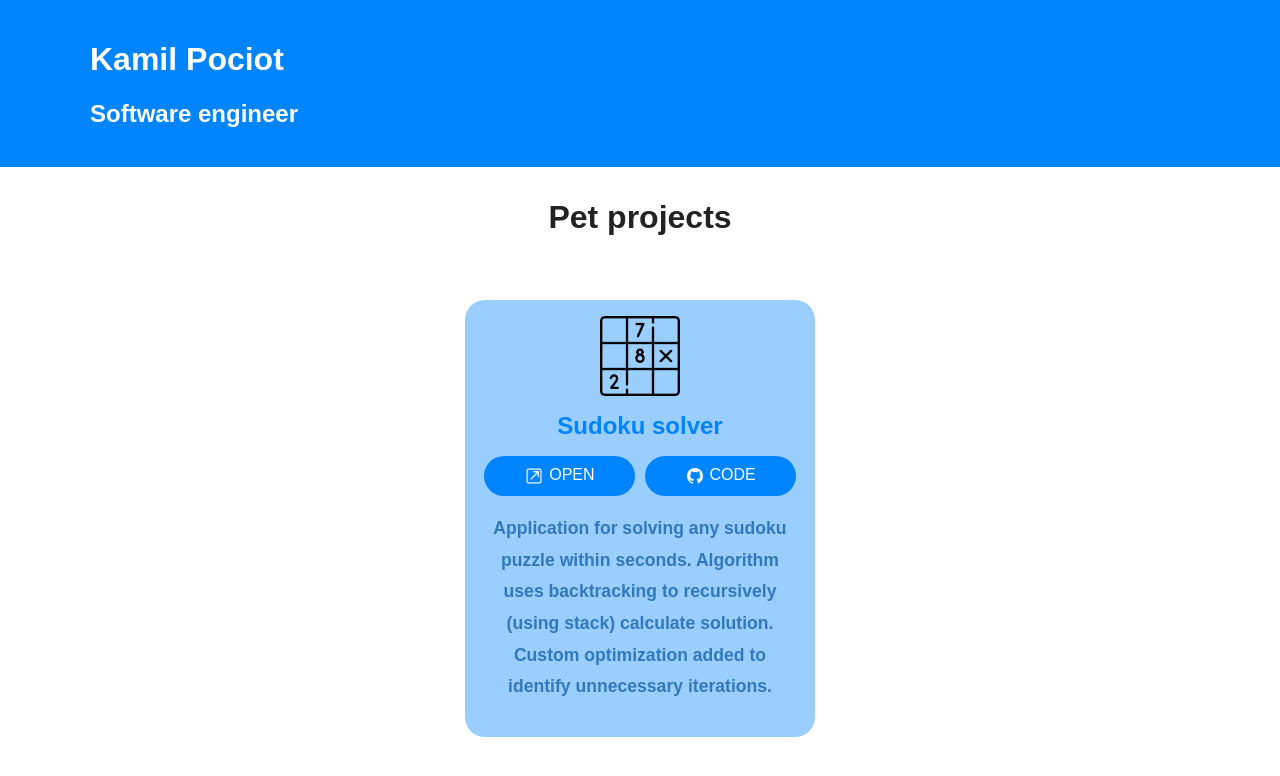
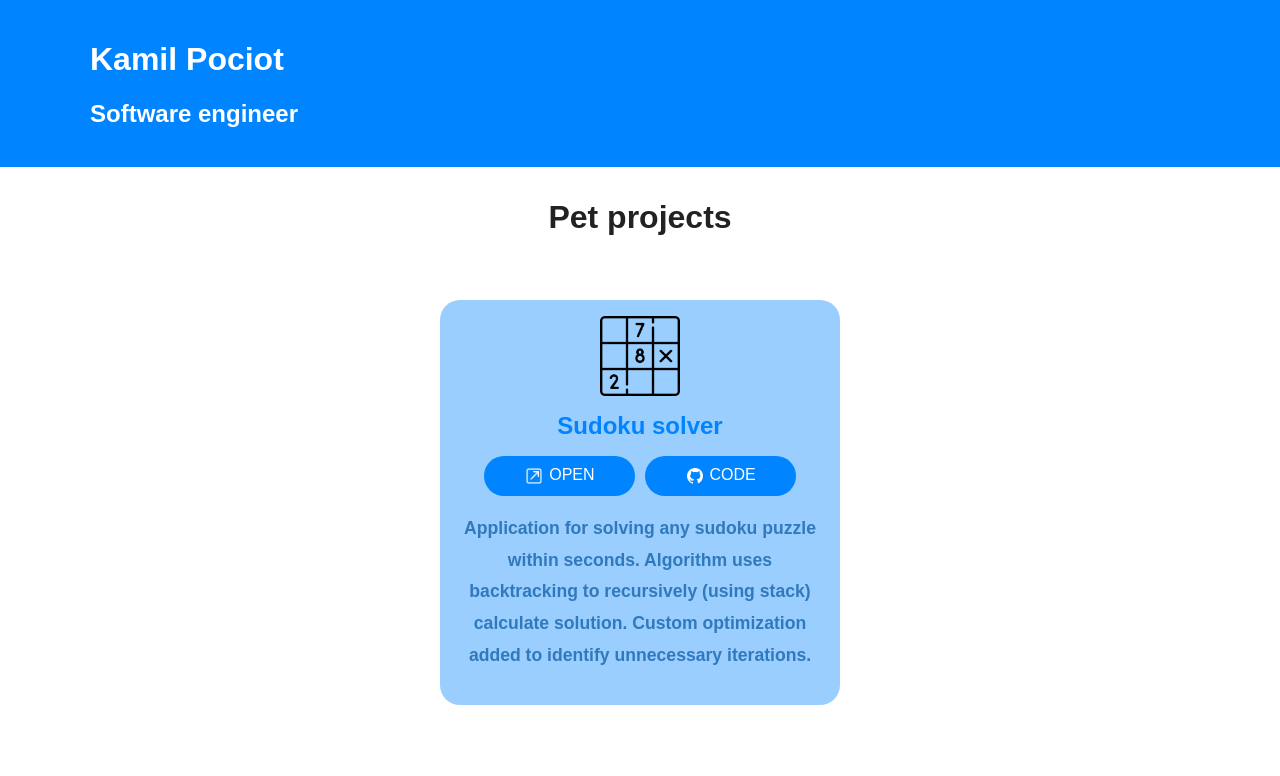
Before and after one commit to kamil-pociot/kamil-pociot.github.io, a website built with Parcel: page index.html in a window 1280 px wide. Built offline with nearby package versions, Linux system fonts and the light colour scheme.

Commit message:
css flexbox fix

```diff
--- a/css/project.css
+++ b/css/project.css
@@ -1,6 +1,5 @@
 .page-body {
   max-width: 1200px;
-  padding: 0 20px;
   margin: 0 auto;
   text-align: center;
 }
@@ -24,7 +23,8 @@
   flex-direction: column;
   padding: 1rem;
   border-radius: 20px;
-  max-width: 350px;
+  flex: 1 0 32.1%;
+  max-width: 400px;
 }
 
 .project-card > h4 {
```
